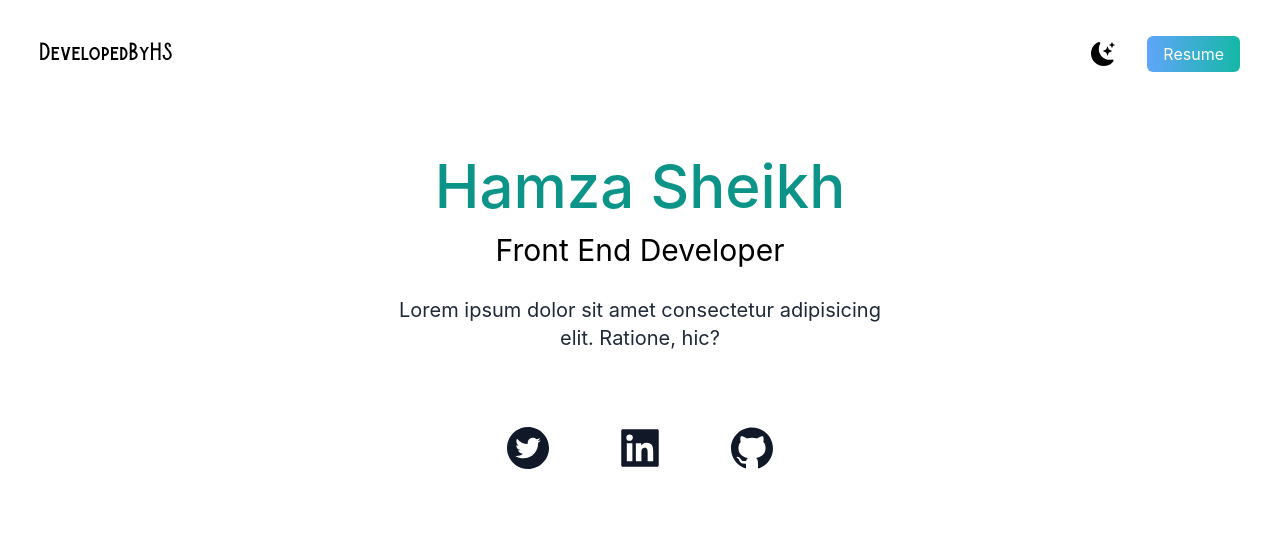
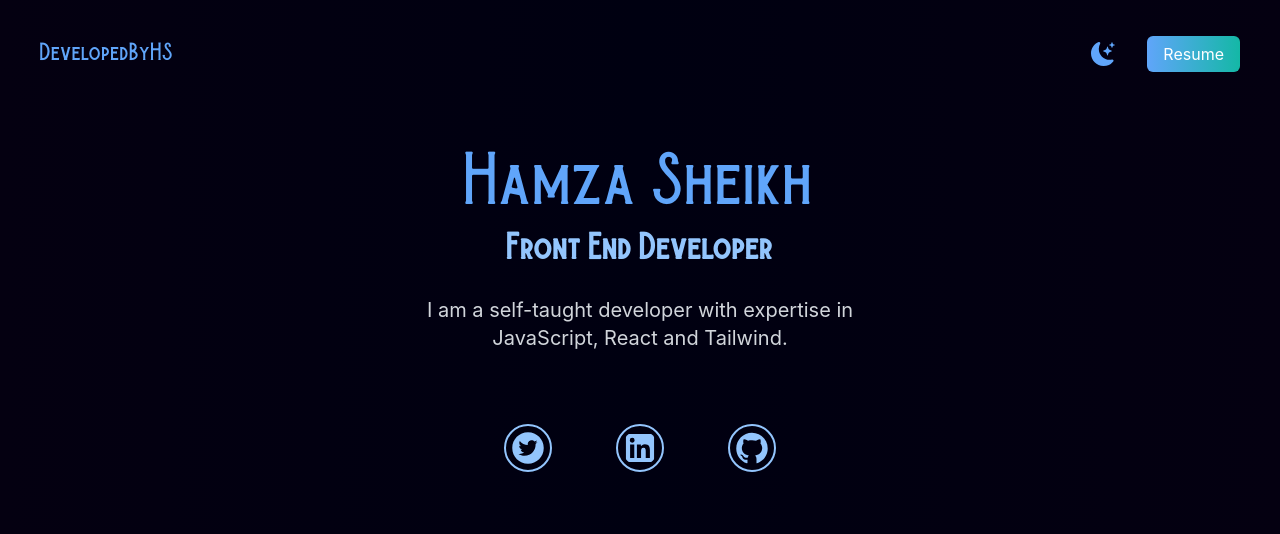
Before and after one commit to HamzaSheikh05/sheikh-portfolio, a React (Create React App) app: page / in a window 1280 px wide. Shown: the top 534 px of the page. Built offline with nearby package versions, Linux system fonts and the light colour scheme.

Commit message:
added borders to social icons

```diff
--- a/src/App.js
+++ b/src/App.js
@@ -7,13 +7,22 @@ import { Portfolio } from "./components/Portfolio";
 
 function App() {
   const [darkMode, setDarkMode] = useState(false);
-  console.log(darkMode);
   return (
-    <div className={`App ${darkMode ? "dark" : ""}`}>
-      <header className="px-10 dark:bg-gray-900">
+    <div
+      className={`App ${
+        darkMode
+          ? "dark"
+          : "bg-gradient-to-r from-[#040011] via-[#000011] to-[#040011]"
+      }`}
+    >
+      <header
+        className="px-10 text-blue-400
+      dark:bg-gradient-to-r from-[#000428] via-[#000011] to-[#000428]"
+      >
         <Header setDarkMode={setDarkMode} darkMode={darkMode} />
       </header>
-      <main className="bg-white px-10 dark:bg-gray-900">
+
+      <main className="bg-inherit px-10 dark:bg-gradient-to-r from-[#000428] via-[#000011] to-[#000428]">
         <section className="mb-3">
           <Intro />
         </section>
@@ -26,7 +35,10 @@ function App() {
           <Portfolio />
         </section>
       </main>
-      <footer></footer>
+
+      <footer className="bg-inherit dark:bg-gradient-to-r from-[#000428] via-[#000011] to-[#000428]">
+        Copyrights Reserved 2023
+      </footer>
     </div>
   );
 }
--- a/src/components/Header.jsx
+++ b/src/components/Header.jsx
@@ -3,13 +3,13 @@ import { BsFillMoonStarsFill } from "react-icons/bs";
 export const Header = ({ darkMode, setDarkMode }) => {
   return (
     <>
-      <nav className="py-10 flex justify-between dark:text-blue-400">
+      <nav className="py-10 flex justify-between dark:text-white">
         <h1 className="text-xl font-burtons">DevelopedByHS</h1>
         <ul className="flex items-center">
           <li>
             <BsFillMoonStarsFill
               onClick={() => setDarkMode(!darkMode)}
-              className="cursor-pointer text-2xl"
+              className="cursor-pointer text-2xl dark:text-white"
             />
           </li>
           <li>
--- a/src/components/Intro.jsx
+++ b/src/components/Intro.jsx
@@ -8,24 +8,27 @@ import DP from "../images/IMGL3768.JPG";
 
 export const Intro = () => {
   return (
-    <div className="">
+    <>
       <div className="text-center p-10">
-        <h2 className="text-5xl py-2 text-teal-600 font-medium md:text-6xl">
+        <h2 className="text-5xl py-2 text-blue-400 font-medium md:text-6xl font-burtons dark:text-blue-400">
           Hamza Sheikh
         </h2>
-        <h3 className="text-2xl py-2 md:text-3xl">Front End Developer</h3>
-        <p className="text-md py-5 leading-8 text-gray-800 md:text-xl max-w-lg mx-auto">
-          Lorem ipsum dolor sit amet consectetur adipisicing elit. Ratione, hic?
+        <h3 className="text-2xl text-blue-300 py-2 md:text-3xl font-burtons font-semibold dark:text-gray-400">
+          Front End Developer
+        </h3>
+        <p className="text-md py-5 leading-8 text-gray-300 md:text-xl max-w-lg mx-auto">
+          I am a self-taught developer with expertise in JavaScript, React and
+          Tailwind.
         </p>
       </div>
-      <div className="text-5xl flex justify-center gap-16 py-3 text-gray-900">
-        <AiFillTwitterCircle />
-        <AiFillLinkedin />
-        <AiFillGithub />
+      <div className="text-5xl flex justify-center gap-16 py-3 text-gray-400">
+        <AiFillTwitterCircle className="text-blue-300 border-2 border-blue-300 rounded-full p-1" />
+        <AiFillLinkedin className="text-blue-300 border-2 border-blue-300 rounded-full p-1" />
+        <AiFillGithub className="text-blue-300 border-2 border-blue-300 rounded-full p-1" />
       </div>
       <div className="relative mx-auto bg-gradient-to-b from-teal-500 rounded-full w-80 h-80 mt-20 overflow-hidden border-2 border-black md:h-96 md:w-96">
         <img src={DP} alt="" className="object-cover" />
       </div>
-    </div>
+    </>
   );
 };
```
